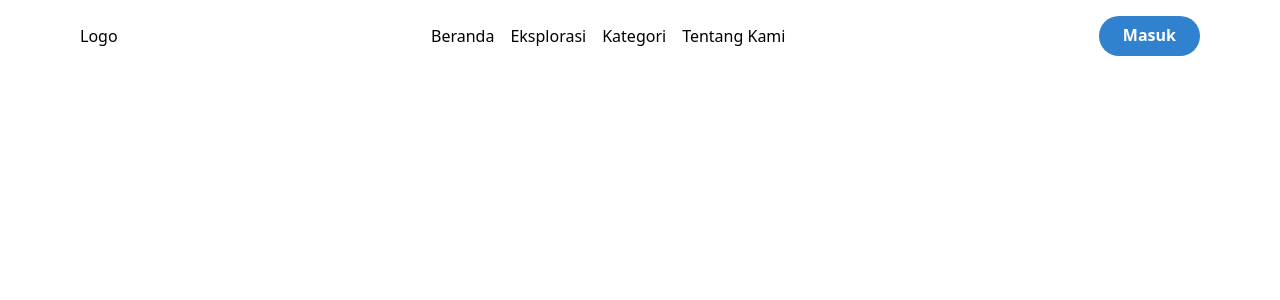
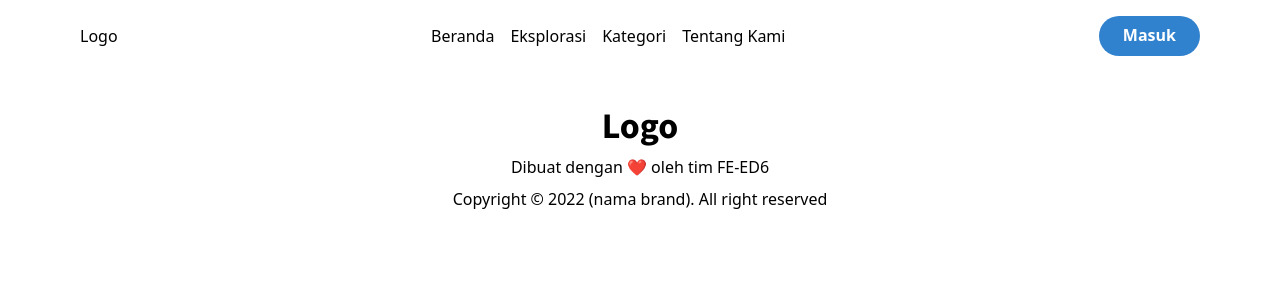
Before and after one commit to irfan44/literanian, a React (Create React App) app: page /article/1 in a window 1280 px wide. Shown: the top 300 px of the page. Built offline with nearby package versions, Linux system fonts and the light colour scheme; no server answers.

Commit message:
feat: add basic footer

```diff
--- /dev/null
+++ b/src/components/Footer/index.tsx
@@ -0,0 +1,15 @@
+import { Center, Container, Heading, Text, VStack } from "@chakra-ui/react";
+
+const Footer = () => {
+  return (
+    <Container maxW="6xl" py="8">
+      <VStack as={Center}>
+        <Heading>Logo</Heading>
+        <Text>Dibuat dengan ❤️ oleh tim FE-ED6</Text>
+        <Text>Copyright © 2022 (nama brand). All right reserved</Text>
+      </VStack>
+    </Container>
+  );
+};
+
+export default Footer;
--- a/src/pages/index.tsx
+++ b/src/pages/index.tsx
@@ -1,3 +1,4 @@
+import Footer from "components/Footer";
 import Navbar from "components/Navbar";
 import AppRouter from "routes";
 
@@ -6,6 +7,7 @@ const Main = () => {
     <>
       <Navbar />
       <AppRouter />
+      <Footer />
     </>
   );
 };
```
